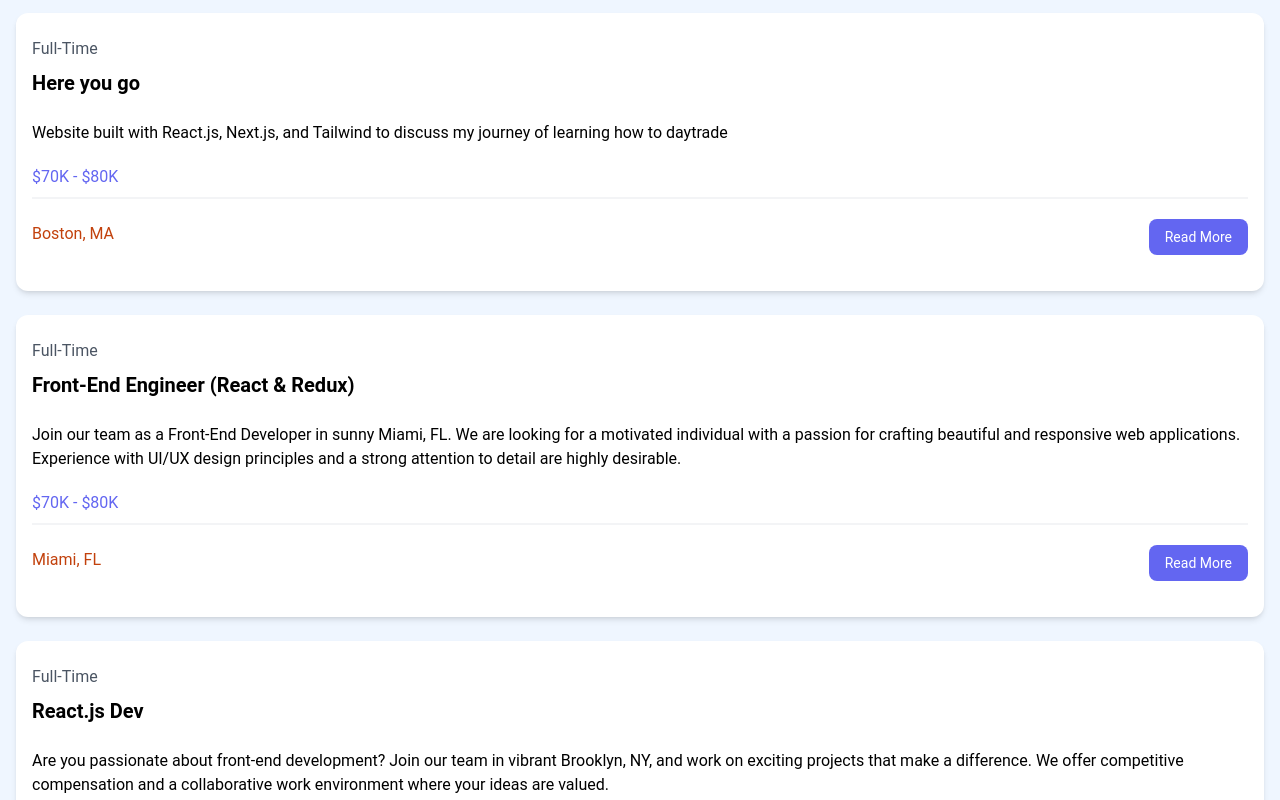
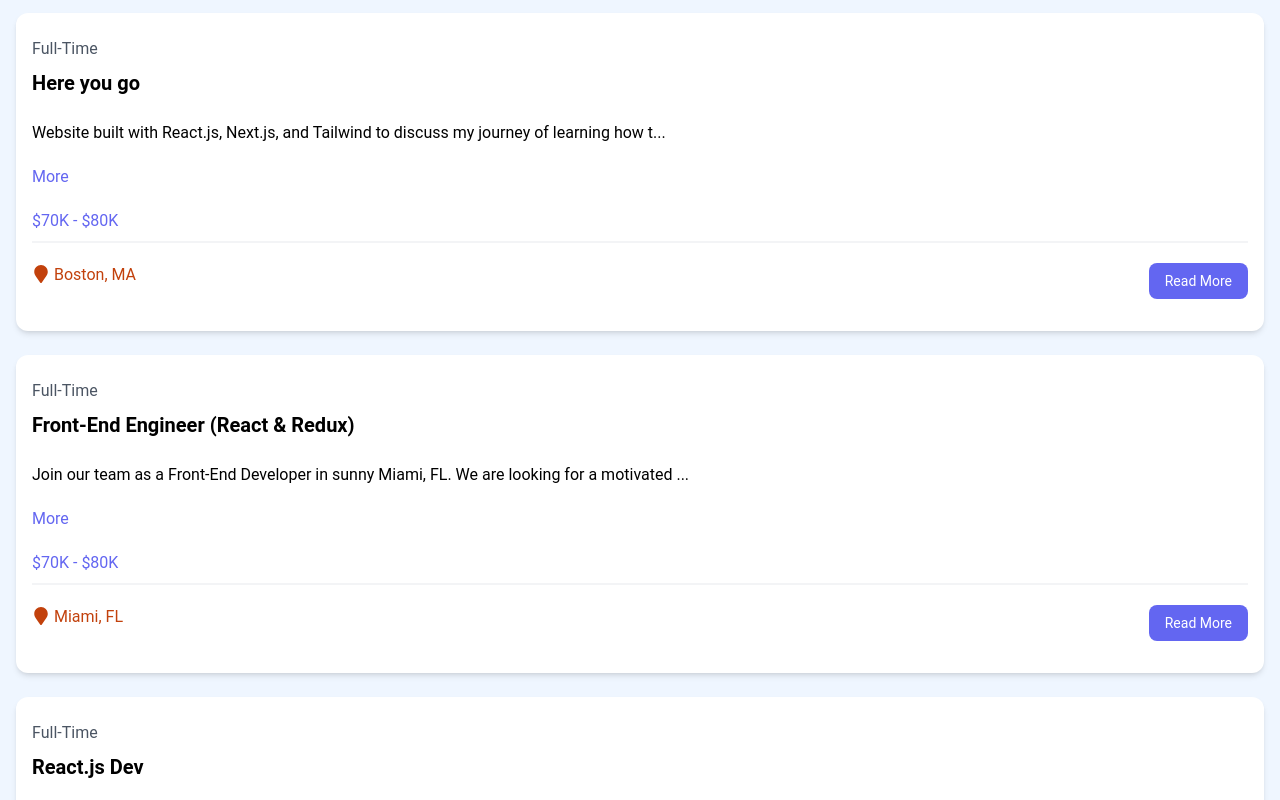
Before and after one commit to daphnee-jeune/dj-portfolio, a React (Vite) app: page / in a window 1280 px wide. Shown: the part 880-1680 px from the top of the page. Built offline with nearby package versions, Linux system fonts and the light colour scheme.

Commit message:
add 'see more' logic on project cards

```diff
--- a/package.json
+++ b/package.json
@@ -11,7 +11,8 @@
   },
   "dependencies": {
     "react": "^18.3.1",
-    "react-dom": "^18.3.1"
+    "react-dom": "^18.3.1",
+    "react-icons": "^5.2.1"
   },
   "devDependencies": {
     "@eslint/js": "^9.8.0",
--- a/src/components/ProjectCard.jsx
+++ b/src/components/ProjectCard.jsx
@@ -1,6 +1,13 @@
-import React from "react";
+import React, { useState } from "react";
+import { FaMapMarker } from 'react-icons/fa'
 
 const ProjectCard = ({ project }) => {
+  const [showFullDesc, setshowFullDesc] = useState(false);
+
+  let description = project.description;
+  if (!showFullDesc) {
+    description = description.substring(0, 90) + "...";
+  }
   return (
     <div className="bg-white rounded-xl shadow-md relative">
       <div className="p-4">
@@ -9,15 +16,20 @@ const ProjectCard = ({ project }) => {
           <h3 className="text-xl font-bold">{project.title}</h3>
         </div>
 
-        <div className="mb-5">{project.description}</div>
-
+        <div className="mb-5">{description}</div>
+        <button
+          className="text-indigo-500 mb-5 hover:text-indigo-600"
+          onClick={() => setshowFullDesc((prev) => !prev)}
+        >
+          {showFullDesc ? "Less" : "More"}
+        </button>
         <h3 className="text-indigo-500 mb-2">{project.salary}</h3>
 
         <div className="border border-gray-100 mb-5"></div>
 
         <div className="flex flex-col lg:flex-row justify-between mb-4">
           <div className="text-orange-700 mb-3">
-            <i className="fa-solid fa-location-dot text-lg"></i>
+            <FaMapMarker className="inline text-lg mb-1 mr-1" />
             {project.location}
           </div>
           <a
```
Also changed, not shown: 1 other file (tests, documents, lock files or other folders).
